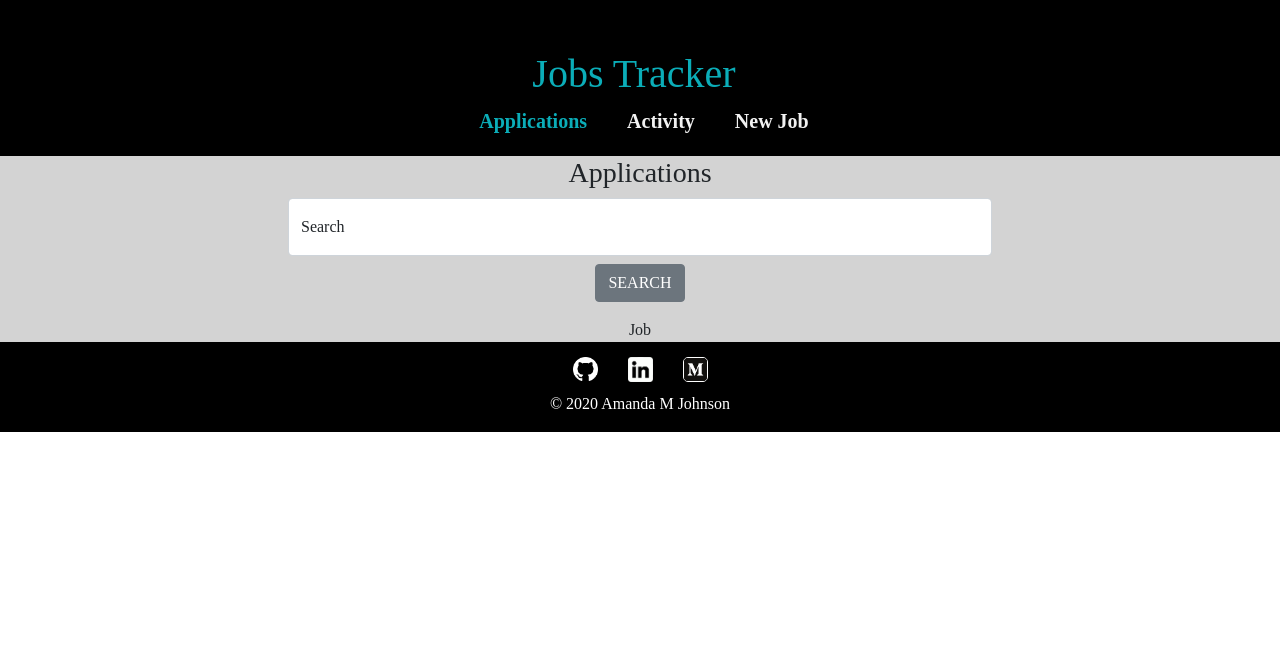
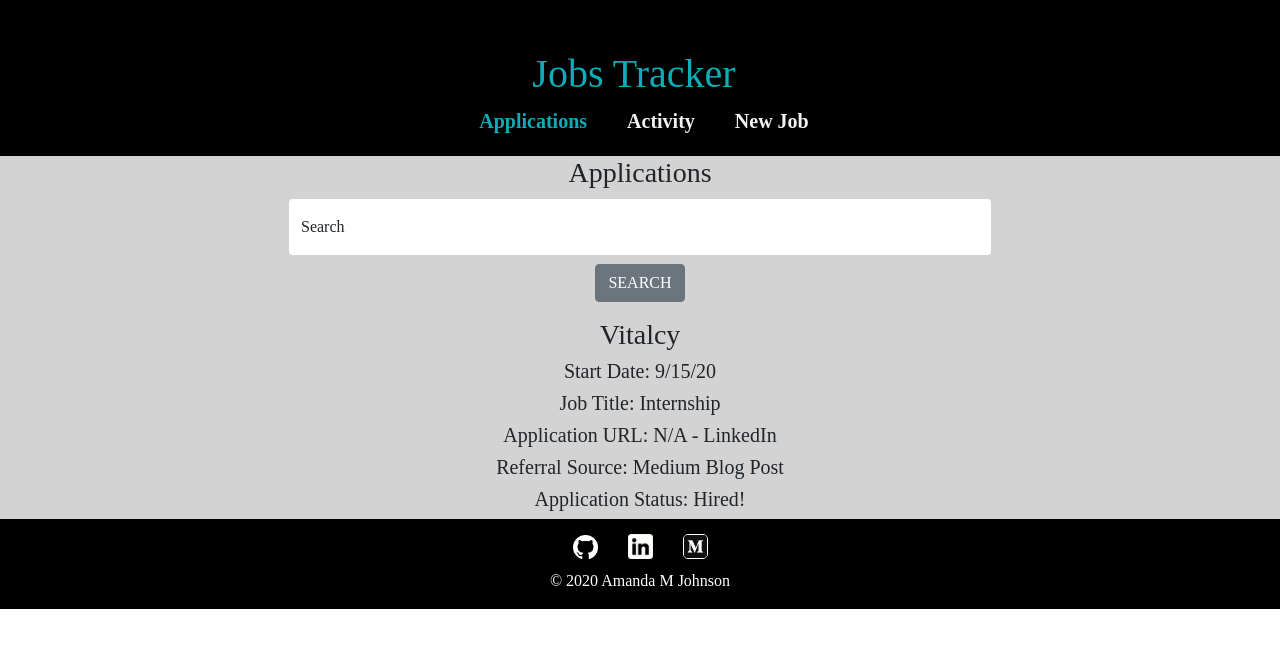
Before and after one commit to amandena/jobs-tracker, a React (Create React App) app in the folder client/: page /applications-tracker in a window 1280 px wide. Shown: the top 648 px of the page. Built offline with nearby package versions, Linux system fonts and the light colour scheme.

Commit message:
put in a dummy job

```diff
--- a/client/src/components/Job.js
+++ b/client/src/components/Job.js
@@ -3,7 +3,28 @@ import React from 'react'
 const Job = () => {
   return(
     <div className='job container'>
-      Job
+      <div className='row'>
+        <div className='col-12'>
+          <h3>Vitalcy</h3>
+        </div>
+      </div>
+      <div className='row'>
+        <div className='col-12'>
+          <h5>Start Date: 9/15/20</h5>
+        </div>
+        <div className='col-12'>
+          <h5>Job Title: Internship</h5>
+        </div>
+        <div className='col-12'>
+          <h5>Application URL: N/A - LinkedIn</h5>
+        </div>
+        <div className='col-12'>
+          <h5>Referral Source: Medium Blog Post</h5>
+        </div>
+        <div className='col-12'>
+          <h5>Application Status: Hired!</h5>
+        </div>
+      </div>
     </div>
   )
 }
```
